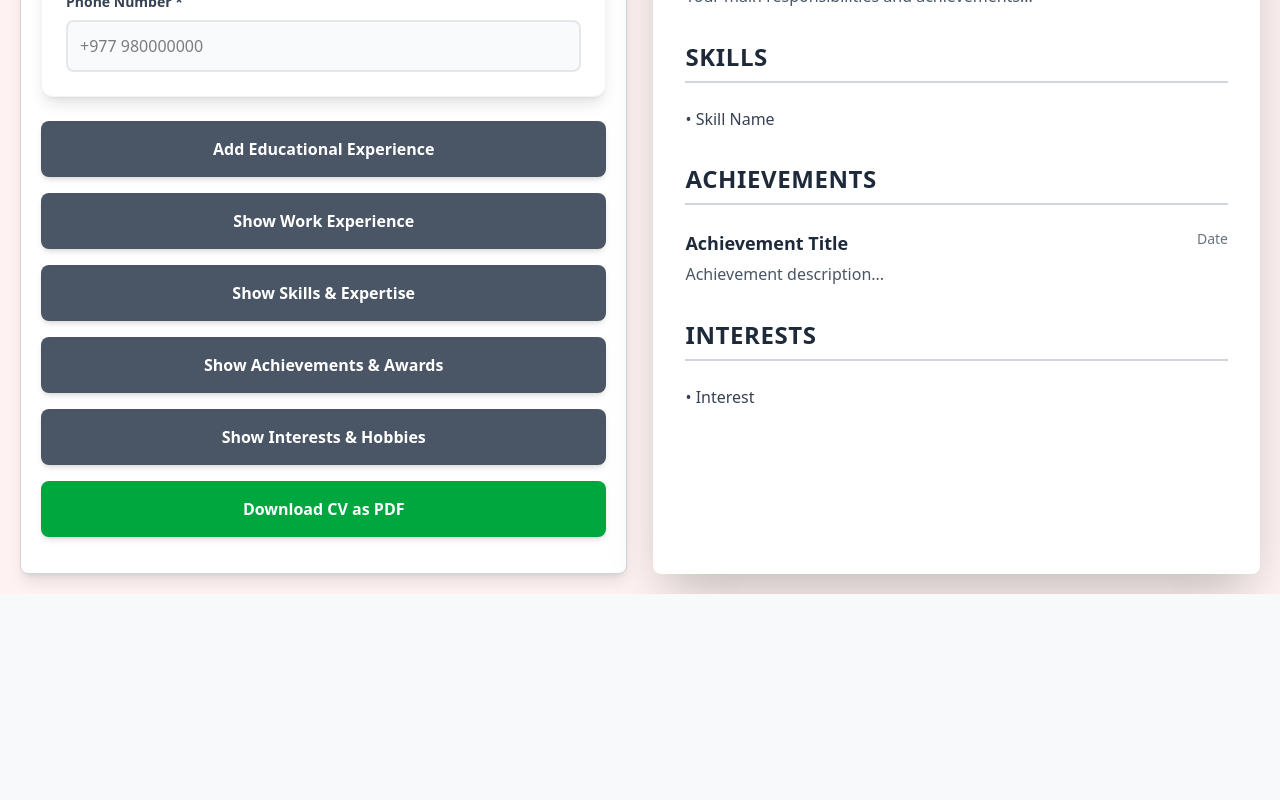
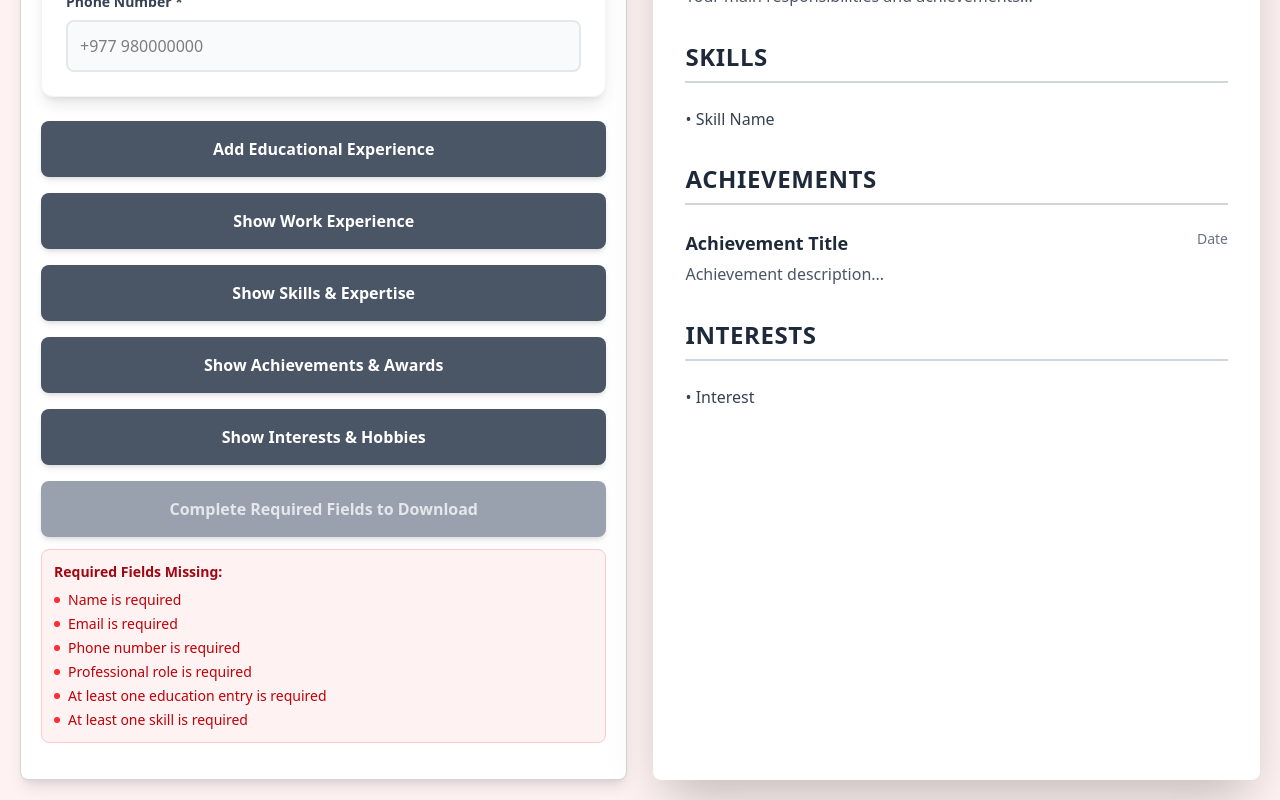
Before and after one commit to prabinpkrl/cv-builder, a React (Vite) app: page / in a window 1280 px wide. Shown: the part 537-1337 px from the top of the page. Before the commit the page ends 1131 px from the top, so only its background shows below. Built offline with nearby package versions, Linux system fonts and the light colour scheme; what @react-pdf/renderer would draw is missing.

Commit message:
Refactor: Validate the input field before user download the cv

```diff
--- a/src/App.jsx
+++ b/src/App.jsx
@@ -1,4 +1,4 @@
-import { useState, useRef } from "react";
+import { useState, useRef, useEffect } from "react";
 import { pdf } from "@react-pdf/renderer";
 import EducationalExperience from "./components/educationExp";
 import GeneralInfo from "./components/GeneralInfo";
@@ -32,7 +32,15 @@ function App() {
   const [interestsData, setInterestsData] = useState([{ interest: "", category: "Personal" }]);
   const [showInterestsData, setShowInterestsData] = useState(false);
   const [submitted, setSubmitted] = useState(true); // Always show preview
+  const [validationErrors, setValidationErrors] = useState([]);
+  const [isFormValid, setIsFormValid] = useState(false);
   // const [editing, setEditing] = useState(true)
+
+  // Update validation in real-time when form data changes
+  useEffect(() => {
+    const isValid = validateRequiredFields();
+    setIsFormValid(isValid);
+  }, [formData, educationData, skillsData]);
 
   const handleSubmit = (e) => {
     e.preventDefault();
@@ -59,7 +67,51 @@ function App() {
     setShowInterestsData(!showInterestsData);
   };
 
+  // Validation function for required fields
+  const validateRequiredFields = () => {
+    const errors = [];
+
+    // Check required general info fields
+    if (!formData.name || formData.name.trim() === '') {
+      errors.push('Name is required');
+    }
+    if (!formData.email || formData.email.trim() === '') {
+      errors.push('Email is required');
+    }
+    if (!formData.phone || formData.phone.trim() === '') {
+      errors.push('Phone number is required');
+    }
+    if (!formData.role || formData.role.trim() === '') {
+      errors.push('Professional role is required');
+    }
+
+    // Check if at least one education entry is filled
+    const hasEducation = educationData.some(entry =>
+      entry.school && entry.school.trim() !== '' &&
+      entry.title && entry.title.trim() !== ''
+    );
+    if (!hasEducation) {
+      errors.push('At least one education entry is required');
+    }
+
+    // Check if at least one skill is filled
+    const hasSkills = skillsData.some(entry =>
+      entry.skillName && entry.skillName.trim() !== ''
+    );
+    if (!hasSkills) {
+      errors.push('At least one skill is required');
+    }
+
+    setValidationErrors(errors);
+    return errors.length === 0;
+  };
+
   const downloadCV = async () => {
+    // Check if form is valid before downloading
+    if (!isFormValid) {
+      alert('Please fill in all required fields:\n\n' + validationErrors.join('\n'));
+      return;
+    }
     try {
       // Create PDF document using react-pdf
       const doc = (
@@ -180,10 +232,29 @@ function App() {
         <div className="mb-4">
           <button
             onClick={downloadCV}
-            className="w-full p-4 bg-green-600 text-white border-none rounded-lg cursor-pointer text-base font-semibold hover:bg-green-700 transition-all duration-300 shadow-md hover:shadow-lg transform hover:-translate-y-0.5 flex items-center justify-center"
+            className={`w-full p-4 border-none rounded-lg cursor-pointer text-base font-semibold transition-all duration-300 shadow-md flex items-center justify-center ${
+              isFormValid
+                ? 'bg-green-600 text-white hover:bg-green-700 hover:shadow-lg transform hover:-translate-y-0.5'
+                : 'bg-gray-400 text-gray-200 cursor-not-allowed'
+            }`}
+            disabled={!isFormValid}
           >
-            Download CV as PDF
+            {isFormValid ? 'Download CV as PDF' : 'Complete Required Fields to Download'}
           </button>
+
+          {validationErrors.length > 0 && (
+            <div className="mt-3 p-3 bg-red-50 border border-red-200 rounded-lg">
+              <h4 className="text-sm font-semibold text-red-800 mb-2">Required Fields Missing:</h4>
+              <ul className="text-sm text-red-700 space-y-1">
+                {validationErrors.map((error, index) => (
+                  <li key={index} className="flex items-center">
+                    <span className="w-1.5 h-1.5 bg-red-500 rounded-full mr-2"></span>
+                    {error}
+                  </li>
+                ))}
+              </ul>
+            </div>
+          )}
         </div>
 
       </div>
```
